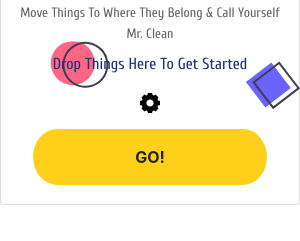
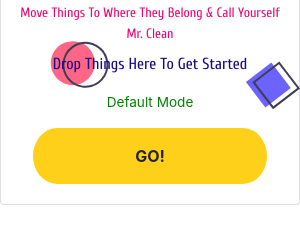
Before and after one commit to deep5050/Mr.Dclutterer, an Electron app: page app/view/index.html in a window 300 px wide. Shown: the part 241-482 px from the top of the page. Drawn offline with nearby package versions, Linux system fonts and the light colour scheme; no server answers.

Commit message:
Added: Display current mode Display the directory handling mode

```diff
--- a/app/view/index.html
+++ b/app/view/index.html
@@ -31,13 +31,15 @@
 
     <div id="drop" class="no-drag">
     <h2 class="name">Mr. D'clutterer</h2>
-    <div class="title" >Move Things To Where They Belong & Call Yourself Mr. Clean</div>
+    <div class="title" style="color:rgb(236, 6, 114)" >Move Things To Where They Belong & Call Yourself Mr. Clean</div>
     <div class="files-count">
-        <p id="count" style="color:rgb(26, 48, 121)">Drop Things Here To Get Started</p>
-        <p id="settings-icon"><img src="./svg/settings.svg" height="20px" width="20px" style="cursor: pointer;"/></p>
+        <p id="count" style="color:rgb(21, 9, 134)">Drop Things Here To Get Started</p>
+        <p id="mode" style="color:green">Default Mode</p>
+
       </div>
 
     <div class="actions">
+      <!-- <span class="tooltip-text">Default Mode</span> -->
       <div  class="go-btn">
         <button id = "go" >GO!</button>
       </div>
```
